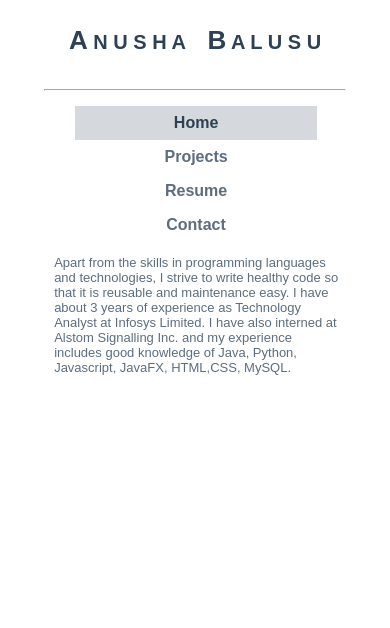
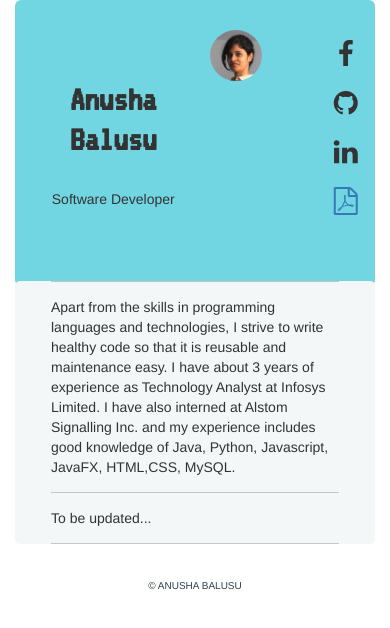
Before and after one commit to AnushaBalusu/Portfolio, a plain HTML site: page index.html in a window 390 px wide. Drawn offline with nearby package versions, Linux system fonts and the light colour scheme; a web font is replaced by a local one.

Commit message:
Redo the 2nd commit

```diff
--- a/css/style.css
+++ b/css/style.css
@@ -1,26 +1,45 @@
 body {
-	background: #fff;
 	font-family: Arial, Verdana, Tahoma, sans-serif;
 	font-size: 16px;
 	color: #5D6D7E;
 	height: 100%;
 }
 
-img {
-	max-width: 100%;
-	height: auto;
-	width: auto;
+.myjumbotron {
+	background-color: #72D6E2 !important;
+
+}
+.jumbotron-header {
+	width: 90%;
+
+}
+
+.intro {
+	padding: 30px 20px 20px 20px;
+	/*font-family: 'Londrina Shadow', cursive;*/
+	font-family: 'VT323', cursive;
+	color: #29B1C1;
+}
+
+.icons {
+	width: 50%;
+	padding: 10px;
+	float: right;
+}
+
+.icon {
+	display: block;
+	padding-bottom: 20px;
 }
 
 #wrapper {
-	margin: 0 auto;
-	max-width: 85%/*1020px*/;
-	width: 100%;
-	height: 70%;
-	background: #fff;
-	border: 0px solid #EBF5FB;
+	margin: -35px auto 0 auto;
+	background: #F4F7F7;
 	border-radius: 5px;
-	box-shadow: 0 0 0px 0 rgba(12, 3, 25, 0.8);
+}
+
+.content {
+	width: 80%;
 }
 
 .top {
@@ -39,148 +58,24 @@ h1, h2 {
 	font-size: 20px;
 }
 
-
-
-nav ul {
-	list-style: none;
-	margin: 0;
-	width: 80%;
-}
-
-nav ul li {
-	display: inline-block;
-	width: 12%;
-	/*border: 2px solid green;*/
-}
-
-nav ul li a{
-	/*border: 2px solid red;*/
-	/*background: #D5D8DC;*/ /* grey*/
-	display: block;
-	padding: 5% 12%;
-	font-weight: bold;
-	text-align: center;
-	text-decoration: none;
-	color: #5D6D7E;
-
-}
-
-nav ul li a:hover, nav ul li.active a {
-	/*background-color: #2E4053; */	/* dark blue;*/
-	display: block;
-	padding: 5% 12%;
-	font-weight: bold;
-	text-align: center;
-	color: #2E4053;
-
-
-}
-
-.left-column {
-
-}
-
-.right-column {
-	margin: 4%;
-}
-
-footer {
-	position: fixed;
-	bottom: 0px;
-	width: 80%;
-}
-
-footer ul {
-	list-style: none;
-	margin: 0;
-
-
-}
-
-footer ul li{
-	display: inline;
-	float: right;
-	padding: 1% 1% 1% 0;
-}
-
-footer ul li img{
-	height: 40px;
-	padding: 1% 1% 1% 0;
-}
-
 .copyright {
 	font-size: 10px;
 	color: #2E4053;
 	padding: 20px 0 0 0;
-	margin-left: 150px;
-	text-align: center;
 	font-style: Verdana, Arial;
 
 
 }
 
-object {
-	width: 75%;
-	height: 145vh;
-	margin-left: 12%;
-}
-
-#tabs-3 {
-
+.line {
+	margin: 15px auto;
+	border-color: #C2C7C7;
 
 }
 
-#tabs .ui-tabs-active {
-  background: #D5D8DC;
+/*
+.embed-custom {
+  width: 100%;
+  height: 142vh;
 }
-
-.line {
-	width: 80%;
-	margin: 15px auto;
-	border-color: #fffafa;
-
-}
-
-/* ---------------- Responsive - Media ----------------*/
-
-@media screen and (max-width: 478px) {
-	body {
-		font-size: 13px;
-	}
-}
-
-@media screen and (max-width: 740px) {
-	nav {
-		width: 95%;
-		margin-bottom: 10px;
-		margin-left: 6px;
-
-	}
-
-	nav ul{
-		list-style: none;
-		margin: 0 auto;
-		padding-left: 0;
-	}
-
-	nav ul li {
-		text-align: center;
-		margin-left: 0 auto;
-		width: 100%;
-	}
-
-	nav ul li a, nav ul li a:hover, nav ul li.active a {
-		padding: 8px 0;
-		font-size: 16px;
-	}
-
-	.left-column {
-		width: 100%;
-		margin: 1% 1% 1% 1%;
-	}
-	.right-column {
-		width: 95%;
-
-	}
-
-}
+*/
--- a/index.html
+++ b/index.html
@@ -4,6 +4,10 @@
 	<meta charset="utf-8" />
 	<title>Anusha Balusu</title>
 	<link rel="stylesheet" type="text/css" href="css/style.css">
+	<link rel="stylesheet" href="https://maxcdn.bootstrapcdn.com/bootstrap/3.3.7/css/bootstrap.min.css">
+	<link href="https://fonts.googleapis.com/css?family=Londrina+Shadow" rel="stylesheet">
+	<link href="https://fonts.googleapis.com/css?family=VT323" rel="stylesheet">
+	<link rel="stylesheet" href="https://cdnjs.cloudflare.com/ajax/libs/font-awesome/4.7.0/css/font-awesome.min.css">
 	<script src="http://code.jquery.com/jquery-latest.min.js" type="text/javascript"></script>
 	<script src="https://code.jquery.com/jquery-1.12.4.js"></script>
  	<script src="https://code.jquery.com/ui/1.12.1/jquery-ui.js"></script>
@@ -15,58 +19,68 @@
   } );
 </script>
 
-<body>
+<body class="container-fluid">
+	<header class="jumbotron myjumbotron">
+		<div class="jumbotron-header center-block">
+			<div class="row">
+				<div class="col-xs-6 text-center"><h1 class="intro"><b>Anusha Balusu</b></h1>Software Developer</div>
+				<div class="col-xs-3"><img class="img-responsive img-circle" src="images/me.jpg"/></div>
+				<div class="col-xs-3">
+					<ul class="icons">
+						<li class="icon"><i class="fa fa-facebook fa-2x fa-fw" aria-hidden="true"></i></li>
+						<li class="icon"><i class="fa fa-github fa-2x fa-fw" aria-hidden="true"></i></li>
+						<li class="icon"><i class="fa fa-linkedin fa-2x fa-fw" aria-hidden="true"></i></li>
+						<a target="_blank"href="Resume-Anusha Balusu2017.pdf"><li class="icon"><i class="fa fa-file-pdf-o fa-2x fa-fw" aria-hidden="true"></i></li></a>
+					</ul>
+				</div>
+			</div>
+		</div>
 
-	<header class="top">
-		<h1>A<span class="myH1"> N U S H A</span>  &nbsp; B<span class="myH1"> A L U S U</span></h1>
 	</header>
 
-	<hr class="line">
 	<div id="wrapper">
-		<nav>
-			<div id="tabs">
-				<section class="left-column">
-					<ul>
-						<li class="active"><a href="#tabs-1">Home</a></li><!--
-						--><li><a href="#tabs-2">Projects</a></li><!--
-						--><li><a href="#tabs-3">Resume</a></li><!--
-						--><li><a href="#tabs-4">Contact</a></li>
-					</ul>
-				</section>
+		<div class="content center-block">
+			<hr class="line"> <!-- About me -->
 
-
-
-				<section class="right-column">
 			<div id="tabs-1">
 				<p id="content">Apart from the skills in programming languages and technologies, I strive to write healthy code so that it is reusable and maintenance easy. I have about 3 years of experience as Technology Analyst at Infosys Limited. I have also interned at Alstom Signalling Inc. and my experience includes good knowledge of Java, Python, Javascript, JavaFX, HTML,CSS, MySQL. </p>
 			</div>
+
+			<hr class="line">	<!-- Projects -->
 
 			<div id="tabs-2">
 				<p>To be updated...</p>
 			</div>
 
+			<hr class="line"> <!-- Resume -->
+
 			<div id="tabs-3">
-						<object class="pdf" data="Resume-Anusha Balusu2017.pdf" type='application/pdf'/>
+				<!--<object class="pdf" data="Resume-Anusha Balusu2017.pdf" type='application/pdf'/>-->
+
+				<!--
+				<embed class="embed-custom" src="Resume-Anusha Balusu2017.pdf" type="application/pdf" title="">
+    			<p>Your browser isn't supporting embedded pdf files. You can download the file
+        		<a href="Resume-Anusha Balusu2017.pdf">here</a>.</p>
+				</embed>-->
+
 			</div>
-				</section>
+
 		</div>
-		</nav>
-
+	</div>
 
 	<footer>
 		<div class="social">
+			<!--
 			<ul>
 				<li><a href="https://www.facebook.com/AnuBalusu" target="_blank"><img src="images/Facebook.png"></a></li>
 				<li><a href="https://github.com/AnushaBalusu" target="_blank"><img src="images/Github.png"></a></li>
 				<li><a href="https://www.linkedin.com/in/anushabalusu/" target="_blank"><img src="images/Linkedin.png"></a></li>
 			</ul>
-			</div>
-			<p class="copyright">&#169; ANUSHA BALUSU</p>
-		</footer>
-
+			-->
+			<p class="copyright text-center">&#169; ANUSHA BALUSU</p>
 		</div>
 
-
+	</footer>
 
 </body>
 </html>
```
Also changed, not shown: Images/Facebook.png (deleted), Images/Github.png (deleted), Images/Linkedin.png (deleted), images/me.jpg (added). Lines whose indentation alone changed are shown as unchanged.
